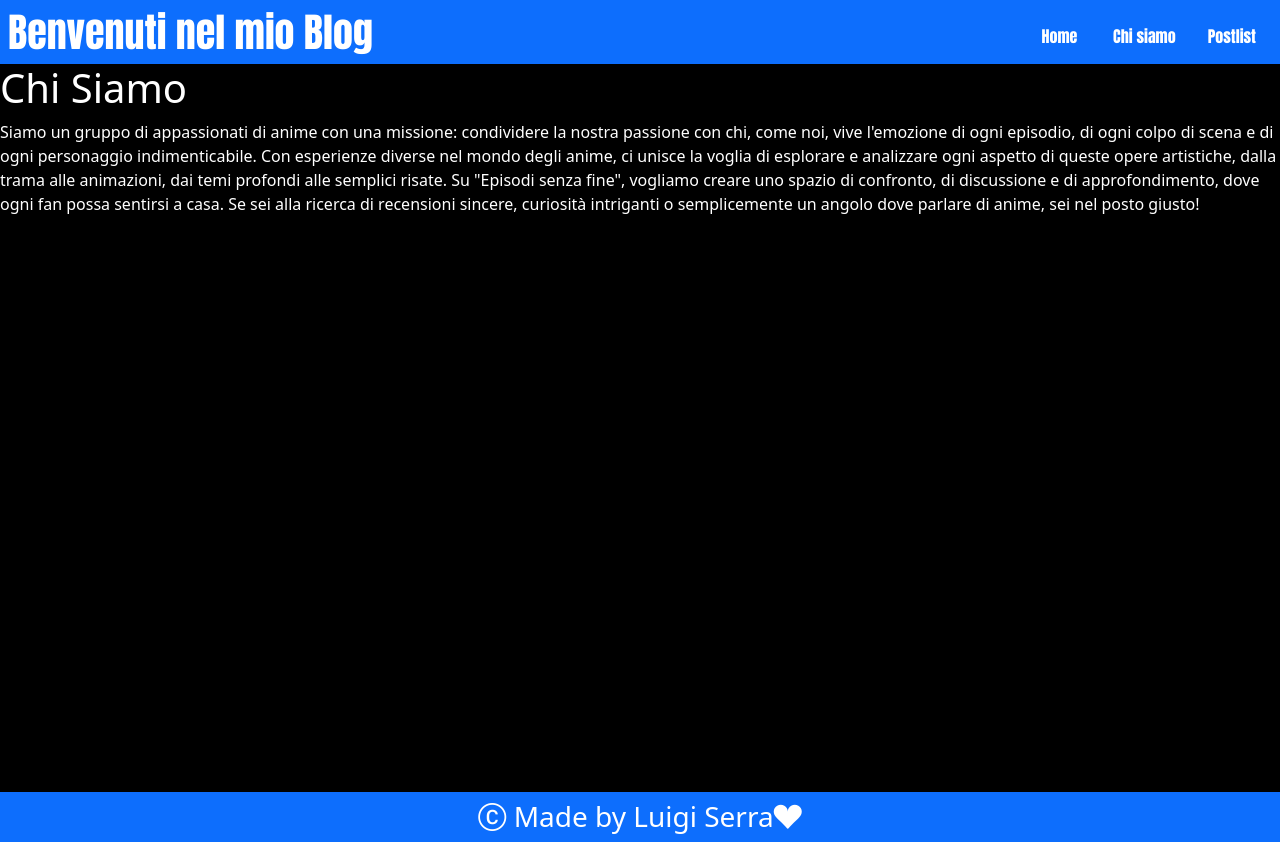
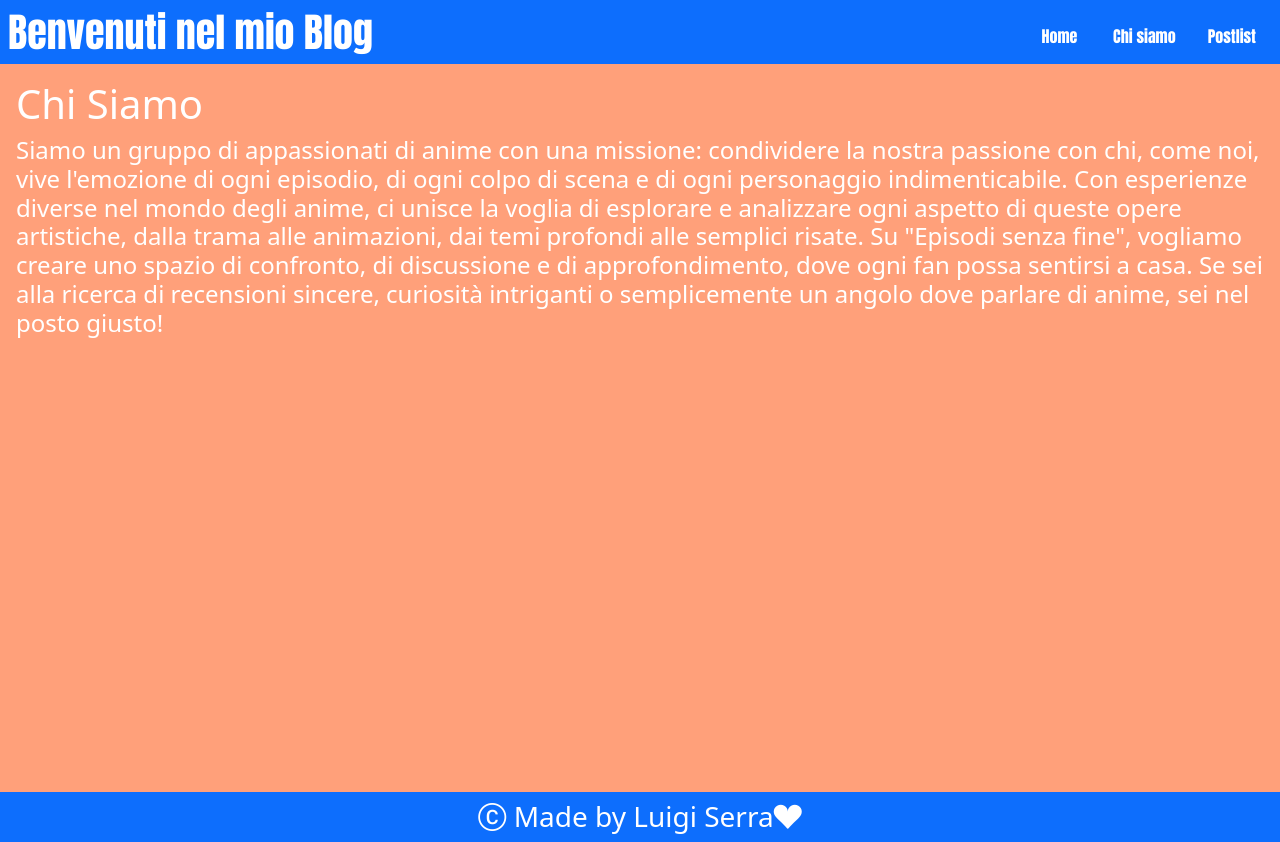
Before and after one commit to LuigiSerra91/react-router, a React (Vite) app: page /chisiamo in a window 1280 px wide. Built offline with nearby package versions, Linux system fonts and the light colour scheme.

Commit message:
add_list

```diff
--- a/src/components/AppMain.jsx
+++ b/src/components/AppMain.jsx
@@ -110,7 +110,7 @@ export default function AppMain() {
       <AddCanvas handleFormSubmit={handleFormSubmit} handleFormField={handleFormField} formData={formData} />
 
       <PostList>
-        {task.data ? task.data.map(post => <div className="col-3 p-3" key={post.id}>
+        {task.data ? task.data.map(post => <div className="col-4 p-3" key={post.id}>
 
           <AppCard key={post.id} handlerDeleteTask={handlerDeleteTask} post={post} />
 
--- a/src/index.css
+++ b/src/index.css
@@ -54,4 +54,6 @@ footer{
 
 .vh{
     min-height: calc(100vh - 72px);
+    background-color: lightsalmon;
+
 }
--- a/src/pages/ChiSiamo.jsx
+++ b/src/pages/ChiSiamo.jsx
@@ -3,10 +3,15 @@ export default function ChiSiamo() {
     return (
 
         <>
-            <h1>Chi Siamo</h1>
-            <p>
-                Siamo un gruppo di appassionati di anime con una missione: condividere la nostra passione con chi, come noi, vive l'emozione di ogni episodio, di ogni colpo di scena e di ogni personaggio indimenticabile. Con esperienze diverse nel mondo degli anime, ci unisce la voglia di esplorare e analizzare ogni aspetto di queste opere artistiche, dalla trama alle animazioni, dai temi profondi alle semplici risate. Su "Episodi senza fine", vogliamo creare uno spazio di confronto, di discussione e di approfondimento, dove ogni fan possa sentirsi a casa. Se sei alla ricerca di recensioni sincere, curiosità intriganti o semplicemente un angolo dove parlare di anime, sei nel posto giusto!
-            </p>
+
+            <div className="chi-siamo p-3">
+                <h1>Chi Siamo</h1>
+                <h4>
+                    Siamo un gruppo di appassionati di anime con una missione: condividere la nostra passione con chi, come noi, vive l'emozione di ogni episodio, di ogni colpo di scena e di ogni personaggio indimenticabile. Con esperienze diverse nel mondo degli anime, ci unisce la voglia di esplorare e analizzare ogni aspetto di queste opere artistiche, dalla trama alle animazioni, dai temi profondi alle semplici risate. Su "Episodi senza fine", vogliamo creare uno spazio di confronto, di discussione e di approfondimento, dove ogni fan possa sentirsi a casa. Se sei alla ricerca di recensioni sincere, curiosità intriganti o semplicemente un angolo dove parlare di anime, sei nel posto giusto!
+                </h4>
+            </div>
+
+
         </>
     )
 }
--- a/src/pages/Home.jsx
+++ b/src/pages/Home.jsx
@@ -3,8 +3,11 @@ export default function Home() {
     return (
 
         <>
-            <h1>Home page</h1>
-            <p>Benvenuti su "Episodi senza fine", il blog dedicato agli appassionati di anime! Qui troverete recensioni, approfondimenti, notizie, e curiosità sugli anime più amati e sulle novità del momento. Che si tratti di serie legendarie, nuovi episodi, film in uscita o analisi dei personaggi, il nostro obiettivo è accompagnarvi in ogni angolo dell'universo anime, esplorando i temi, le emozioni e le storie che rendono queste opere uniche. Unitevi a noi in questo viaggio tra emozioni, combattimenti epici e mondi fantastici!</p>
+            <div className="home p-3">
+                <h1>Home page</h1>
+                <h4>Benvenuti su "Episodi senza fine", il blog dedicato agli appassionati di anime! Qui troverete recensioni, approfondimenti, notizie, e curiosità sugli anime più amati e sulle novità del momento. Che si tratti di serie legendarie, nuovi episodi, film in uscita o analisi dei personaggi, il nostro obiettivo è accompagnarvi in ogni angolo dell'universo anime, esplorando i temi, le emozioni e le storie che rendono queste opere uniche. Unitevi a noi in questo viaggio tra emozioni, combattimenti epici e mondi fantastici!</h4>
+            </div>
+
         </>
 
     )
```
